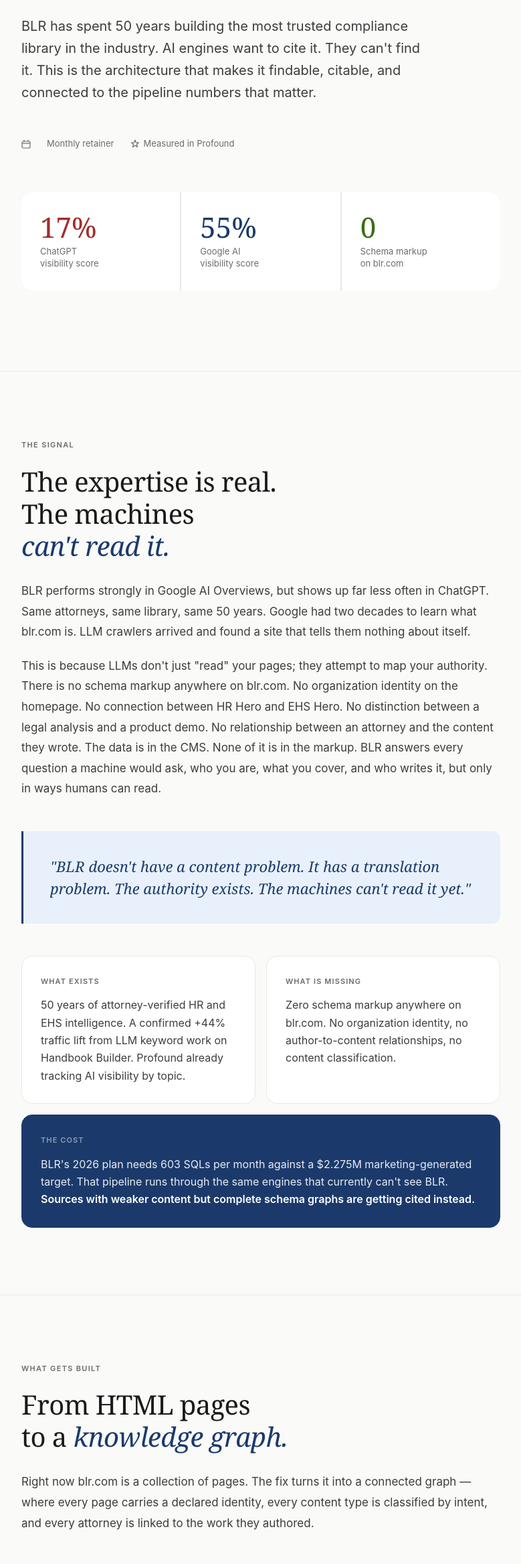
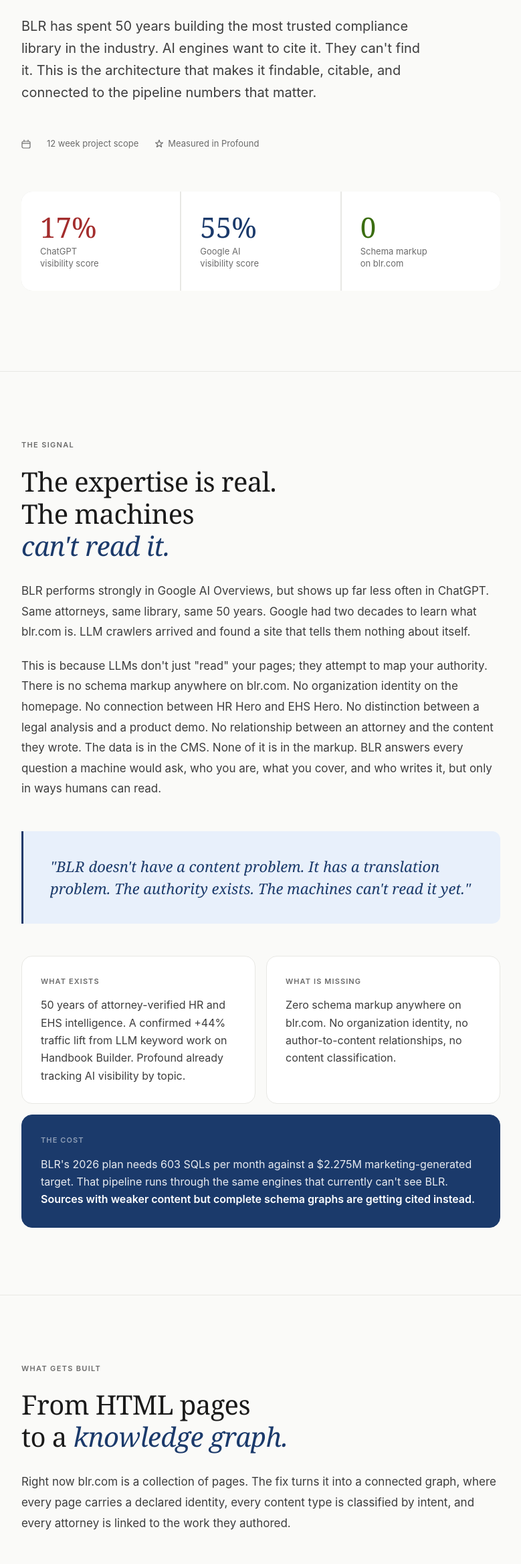
Before and after one commit to oswaldtd/blr-geo-site, a plain HTML site: page index.html in a window 1280 px wide. Shown: the part 402-2737 px from the top of the page at 67% size, without its empty margins (250-1029 px from the left). Drawn offline with Linux system fonts and the light colour scheme.

Commit message:
update contract length at top

```diff
--- a/index.html
+++ b/index.html
@@ -29,7 +29,7 @@
       </span>
       <span>-->
         <svg width="14" height="14" viewBox="0 0 14 14" fill="none"><rect x="1" y="3" width="12" height="10" rx="2" stroke="#6b6b6b" stroke-width="1.2"/><path d="M1 6h12" stroke="#6b6b6b" stroke-width="1.2"/><path d="M4 1v2M10 1v2" stroke="#6b6b6b" stroke-width="1.2" stroke-linecap="round"/></svg>
-        Monthly retainer
+        12 week project scope
       </span>
       <span>
         <svg width="14" height="14" viewBox="0 0 14 14" fill="none"><path d="M7 1l1.5 4h4l-3.2 2.4 1.2 4L7 9 3.5 11.4l1.2-4L1.5 5h4z" stroke="#6b6b6b" stroke-width="1.2" stroke-linejoin="round"/></svg>
@@ -86,7 +86,7 @@
   <div class="container">
     <p class="section-tag">What gets built</p>
     <h2>From HTML pages<br>to a<em> knowledge graph.</em></h2>
-    <p>Right now blr.com is a collection of pages. The fix turns it into a connected graph — where every page carries a declared identity, every content type is classified by intent, and every attorney is linked to the work they authored.</p>
+    <p>Right now blr.com is a collection of pages. The fix turns it into a connected graph, where every page carries a declared identity, every content type is classified by intent, and every attorney is linked to the work they authored.</p>
     <div class="build-grid">
       <div class="build-card">
         <p class="build-num">01</p>
```
